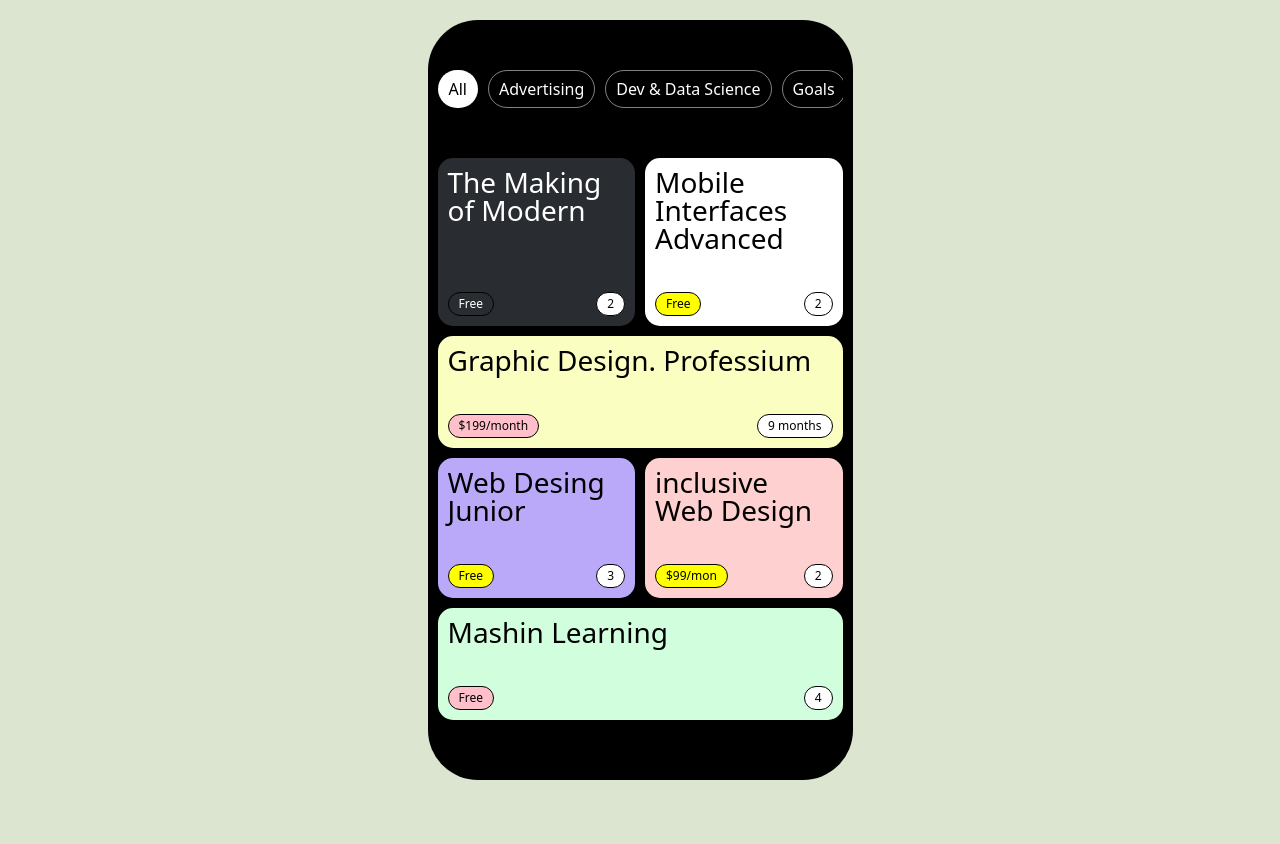
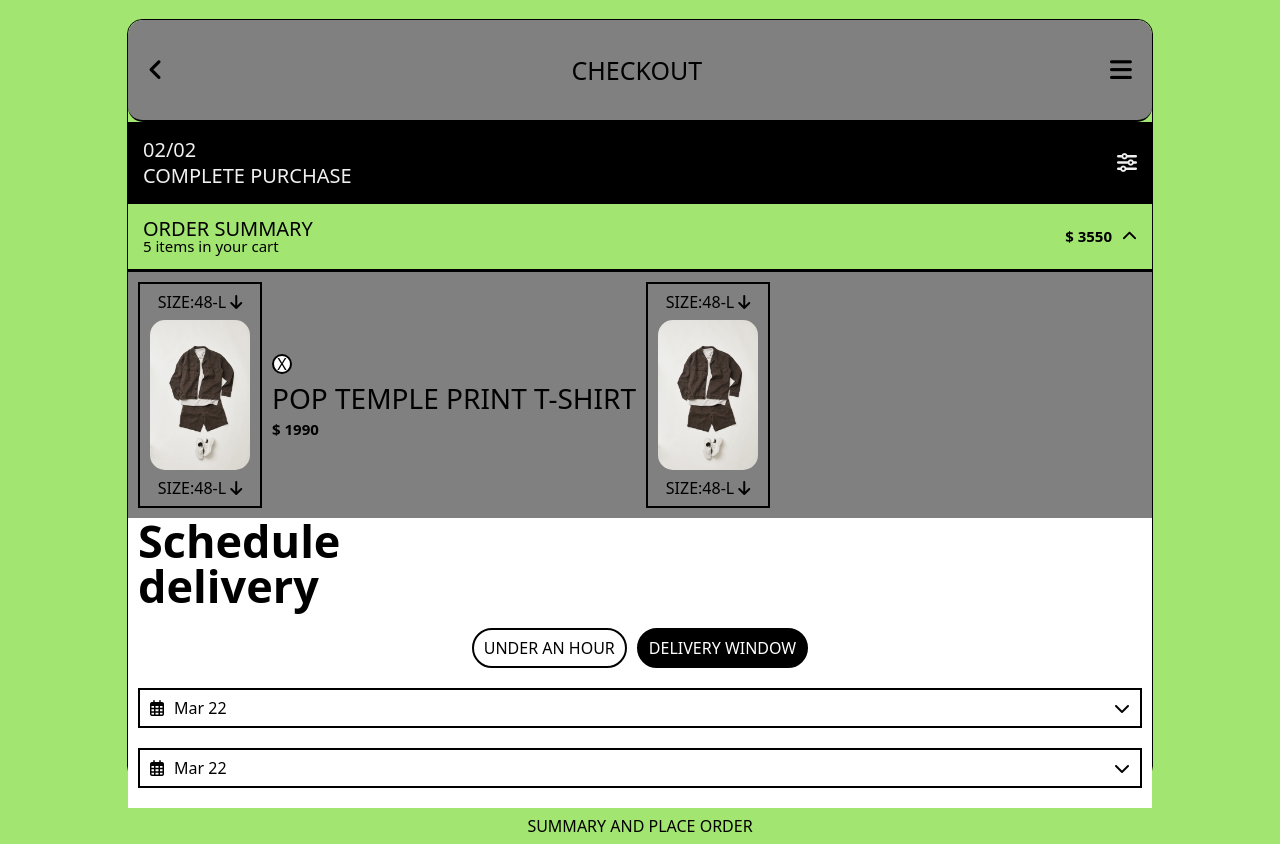
Before and after one commit to ANchangwan/vite-for-css-layout, a website built with Vite: page index.html in a window 1280 px wide. Before the commit the page ends 800 px from the top, so only its background shows below. Built offline with nearby package versions, Linux system fonts and the light colour scheme.

Commit message:
ios shop

```diff
--- a/index.html
+++ b/index.html
@@ -8,59 +8,93 @@
   </head>
   <body>
     <div class="phone">
-      <header class="header">
-        <ul class="header__list">
-          <li class="header__list-item header__list-item--inverter">All</li>
-          <li class="header__list-item">Advertising</li>
-          <li class="header__list-item">Dev & Data Science</li>
-          <li class="header__list-item">Goals</li>
-          <li class="header__list-item">IOS Developer</li>
-        </ul>
-      </header>
-      <div class="cards">
-        <div class="cards__card">
-          <h2 class="cards__title">The Making of Modern</h2>
-          <div class="cards__footer">
-            <span class="cards__price">Free</span
-            ><span class="cards__length">2</span>
+      <div class="header">
+        <i class="fa-solid fa-angle-left"></i>
+        <span class="header__title">CHECKOUT</span>
+        <i class="fa-solid fa-bars"></i>
+      </div>
+      <div class="bar">
+        <div class="bar-item">
+          <div class="contents">
+            <div class="section__date">02/02</div>
+            <div class="section__title">COMPLETE PURCHASE</div>
           </div>
+          <i class="fa-solid fa-sliders"></i>
         </div>
-        <div class="cards__card">
-          <h2 class="cards__title">Mobile Interfaces Advanced</h2>
-          <div class="cards__footer">
-            <span class="cards__price">Free</span
-            ><span class="cards__length">2</span>
+        <div class="bar-item">
+          <div class="contents">
+            <div class="contents__text">ORDER SUMMARY</div>
+            <div class="contents__text">5 items in your cart</div>
           </div>
-        </div>
-        <div class="cards__card">
-          <h2 class="cards__title">Graphic Design. Professium</h2>
-          <div class="cards__footer">
-            <span class="cards__price">$199/month</span
-            ><span class="cards__length">9 months</span>
-          </div>
-        </div>
-        <div class="cards__card">
-          <h2 class="cards__title">Web Desing Junior</h2>
-          <div class="cards__footer">
-            <span class="cards__price">Free</span
-            ><span class="cards__length">3</span>
-          </div>
-        </div>
-        <div class="cards__card">
-          <h2 class="cards__title">inclusive Web Design</h2>
-          <div class="cards__footer">
-            <span class="cards__price">$99/mon</span
-            ><span class="cards__length">2</span>
-          </div>
-        </div>
-        <div class="cards__card">
-          <h2 class="cards__title">Mashin Learning</h2>
-          <div class="cards__footer">
-            <span class="cards__price">Free</span
-            ><span class="cards__length">4</span>
+          <div class="contents">
+            <div class="contents__money">$ 3550</div>
+            <i class="fa-solid fa-chevron-up"></i>
           </div>
         </div>
       </div>
+
+      <div class="main">
+        <div class="products">
+          <div class="product">
+            <span class="product__item">SIZE:48-L</span>
+            <i class="fa-solid fa-arrow-down"></i>
+          </div>
+          <img src="./assets/20210428504000.jpg" alt="t-shirt" />
+          <div class="product">
+            <span class="product__item">SIZE:48-L</span>
+            <i class="fa-solid fa-arrow-down"></i>
+          </div>
+        </div>
+        <div class="main__content">
+          <div class="main__item">X</div>
+          <h1 class="main__text">POP TEMPLE PRINT T-SHIRT</h1>
+          <div class="main__money">$ 1990</div>
+        </div>
+        <div class="products">
+          <div class="product">
+            <span class="product__item">SIZE:48-L</span>
+            <i class="fa-solid fa-arrow-down"></i>
+          </div>
+          <img src="./assets/20210428504000.jpg" alt="t-shirt" />
+          <div class="product">
+            <span class="product__item">SIZE:48-L</span>
+            <i class="fa-solid fa-arrow-down"></i>
+          </div>
+        </div>
+      </div>
+      <div class="menu-bar">
+        <h1 class="menu-bar__title">
+          Schedule<br />
+          delivery
+        </h1>
+        <div class="menu-bar__items">
+          <div class="menu-bar__item">UNDER AN HOUR</div>
+          <div class="menu-bar__item">DELIVERY WINDOW</div>
+        </div>
+        <div class="menu-bar__tabs">
+          <div class="menu-bar__tab">
+            <div class="tab-item">
+              <i class="fa-regular fa-calendar-days"></i>
+              <div class="tab-item__date">Mar 22</div>
+            </div>
+            <i class="fa-solid fa-chevron-down"></i>
+          </div>
+          <div class="menu-bar__tab">
+            <div class="tab-item">
+              <i class="fa-regular fa-calendar-days"></i>
+              <div class="tab-item__date">Mar 22</div>
+            </div>
+            <i class="fa-solid fa-chevron-down"></i>
+          </div>
+        </div>
+      </div>
+      <div class="footer">
+        <h1 class="footer__title">SUMMARY AND PLACE ORDER</h1>
+      </div>
     </div>
   </body>
+  <script
+    src="https://kit.fontawesome.com/705e435580.js"
+    crossorigin="anonymous"
+  ></script>
 </html>
--- a/styles/style.scss
+++ b/styles/style.scss
@@ -1,113 +1,156 @@
 @import "./reset.scss";
 
 body {
-  background-color: #dbe5d0;
+  background-color: #a2e571;
   display: flex;
   justify-content: center;
   align-items: center;
   height: 100vh;
+  box-sizing: content-box;
+  width: 100%;
 }
-
+img {
+  height: 150px;
+  width: 100px;
+  border-radius: 15px;
+}
 .phone {
+  display: grid;
+  grid-template-columns: (7, 1fr);
+  width: 80%;
+  background-color: #a2e571;
+  border: 1px solid black;
+  height: 95%;
+  border-radius: 15px;
+  margin: 0 auto;
+  .header {
+    display: flex;
+    justify-content: space-between;
+    background-color: gray;
+    align-items: center;
+    height: 100px;
+    padding: 0px 20px;
+    font-size: 25px;
+    border-bottom: 2px solid black;
+    border-radius: 15px;
+  }
+  .bar {
+    .bar-item {
+      display: flex;
+      align-items: center;
+      justify-content: space-between;
+      padding: 15px;
+    }
+    .bar-item:nth-child(1) {
       background-color: black;
-  border-radius: 50px;
-  height: 95%;
-  width: 425px;
-  padding: 50px 10px;
-  box-sizing: border-box; //?
+      font-size: 20px;
+      color: #f0f0f0;
+      line-height: 1.3em;
     }
-.header {
-  overflow-x: scroll;
-  .header__list {
-    display: flex;
-    color: white;
-    gap: 10px;
-    width: max-content; //?
-    .header__list-item {
-      border: 1px solid rgba($color: #fff, $alpha: 0.5);
-      padding: 10px;
-      border-radius: 20px;
+    .bar-item:nth-child(2) {
+      background-color: #a2e571;
+      font-size: 15px;
+      border-bottom: 3px solid black;
+      .contents:nth-child(1) {
+        .contents__text:nth-child(1) {
+          font-size: 20px;
         }
       }
-  .header__list-item--inverter {
-    background-color: white;
-    color: black;
+      .contents:nth-child(2) {
+        display: flex;
+        justify-content: center;
+        align-items: center;
+        .contents__money {
+          margin-right: 10px;
+          font-weight: 600;
+          font-size: 15px;
         }
       }
-
-.cards {
-  display: grid;
-  grid-template-columns: repeat(2, 1fr);
+    }
+  }
+  .main {
+    display: flex;
+    padding: 10px;
+    background-color: gray;
     gap: 10px;
-  margin-top: 50px;
-  .cards__card {
-    background-color: white;
+    .products {
+      display: flex;
+      justify-content: center;
+      align-items: center;
+      flex-direction: column;
+      gap: 10px;
+      border: 2px solid black;
       padding: 10px;
-    border-radius: 15px;
+    }
+    .main__content {
       display: flex;
       flex-direction: column;
-    justify-content: space-between;
-    gap: 40px;
-    .cards__title {
+      justify-content: center;
+      gap: 10px;
+      .main__item {
+        display: flex;
+        justify-content: center;
+        align-items: center;
+        background-color: white;
+        border: 2px solid black;
+        border-radius: 15px;
+        height: 16px;
+        width: 16px;
+      }
+      .main__text {
         font-size: 28px;
+        box-sizing: border-box;
       }
-    .cards__footer {
-      font-size: 12px;
-      display: flex;
-      justify-content: space-between;
-      align-items: center;
-      span {
-        color: black;
-        padding: 5px 10px;
-        border-radius: 20px;
-        border: 1px solid black;
-      }
-      .cards__price {
-      }
-      .cards__length {
-        background-color: white;
+      .main__money {
+        font-size: 15px;
+        font-weight: 600;
       }
     }
-    &:first-child {
-      color: white;
-      background-color: #292d32;
-      border-radius: 1px solid white;
-      .cards__price {
+  }
+  .menu-bar {
+    background-color: #fff;
+    padding: 0px 10px;
+    .menu-bar__title {
+      font-weight: bold;
+      font-size: 45px;
+    }
+    .menu-bar__items {
+      display: flex;
+      justify-content: center;
+      align-items: center;
+      gap: 10px;
+      margin: 20px;
+      .menu-bar__item {
+        border: 2px solid black;
+        padding: 10px 10px;
+        border-radius: 20px;
+        &:nth-child(2) {
+          background-color: black;
           color: white;
         }
       }
-    &:nth-child(2) {
-      background-color: white;
-      .cards__price {
-        background-color: yellow;
     }
-    }
-    &:nth-child(3) {
-      background-color: #fafec1;
-      .cards__price {
-        background-color: pink;
-      }
-    }
-    &:nth-child(4) {
-      background-color: #baa9f8;
-      .cards__price {
-        background-color: yellow;
-      }
-    }
-    &:nth-child(5) {
-      background-color: #fed0d0;
-      .cards__price {
-        background-color: yellow;
-      }
-    }
-    &:nth-child(6) {
-      background-color: #d1ffdd;
-      .cards__price {
-        background-color: pink;
-      }
-    }
-    &:nth-child(3n) {
-      grid-column: span 2;
+    .menu-bar__tabs {
+      display: flex;
+      flex-direction: column;
+      .menu-bar__tab {
+        display: flex;
+        justify-content: space-between;
+        padding: 10px;
+        border: 2px solid black;
+        margin-bottom: 20px;
+        .tab-item {
+          display: flex;
+          gap: 10px;
         }
       }
     }
+  }
+  .footer {
+    display: flex;
+    justify-content: center;
+    align-items: center;
+    grid-row: span 3;
+    padding: 10px;
+  }
+}
```
Also changed, not shown: hi.html (added, +100 -0 lines), minju.html (added, +162 -0 lines), project/EducationApp/index.html (+66 -0 lines), assets/02.png (added), assets/1000004285_detail_02.jpg (added), assets/20210428504000.jpg (added), minju.css (added). Lines whose indentation alone changed are shown as unchanged.
